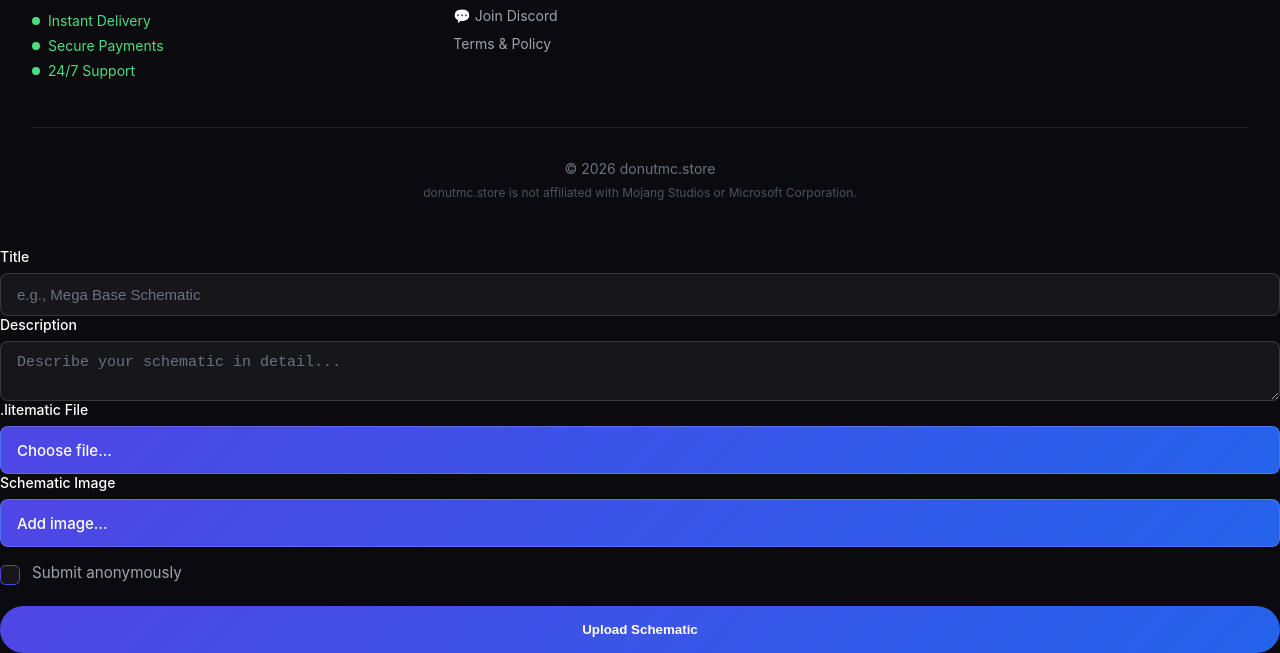
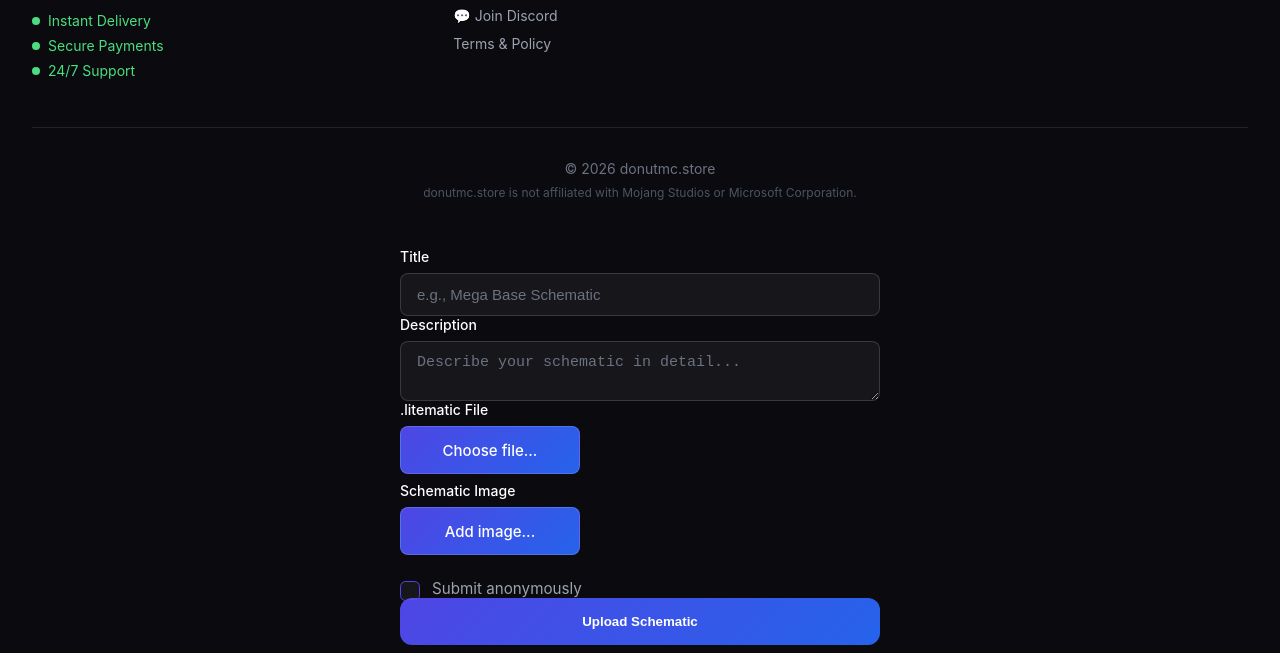
Before and after one commit to sudOcrypt/DonutMc.Store, a website: page index.html in a window 1280 px wide. Shown: the part 3174-3827 px from the top of the page. Drawn offline with Linux system fonts and the light colour scheme; no server answers.

```diff
--- a/site.css
+++ b/site.css
@@ -3259,10 +3259,30 @@ a:focus-visible {
     flex-direction: column;
     gap: 0.5rem;
 }
-/* Add spacing below the last form-group before the submit button */
-#schematicUploadForm .form-group:last-of-type {
-    margin-bottom: 1.5rem;
-}
+/* Limit schematic upload form width */
+#schematicUploadForm {
+    max-width: 480px;
+    margin: 0 auto;
+}
+
+    /* Make file labels and submit button not stretch full width */
+    #schematicUploadForm .custom-file-label,
+    #schematicUploadForm .form-submit-btn {
+        width: auto;
+        min-width: 180px;
+        max-width: 100%;
+        display: inline-flex;
+        justify-content: center;
+        align-items: center;
+        border-radius: 0.5rem;
+        margin-bottom: 0.5rem;
+    }
+
+    /* Optional: If you want the button to fill the form width, keep width: 100% but reduce border-radius */
+    #schematicUploadForm .form-submit-btn {
+        width: 100%;
+        border-radius: 0.75rem;
+    }
 
 .form-label {
     color: white;
```
